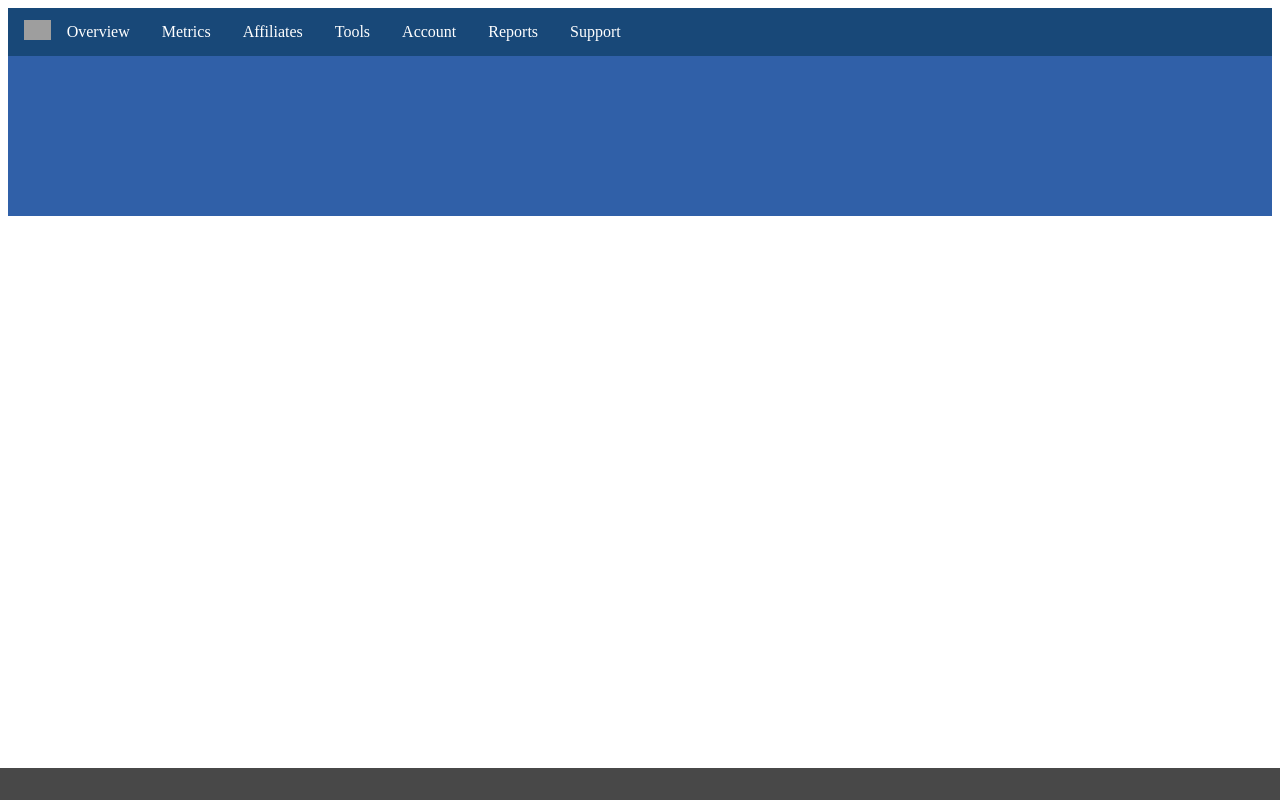
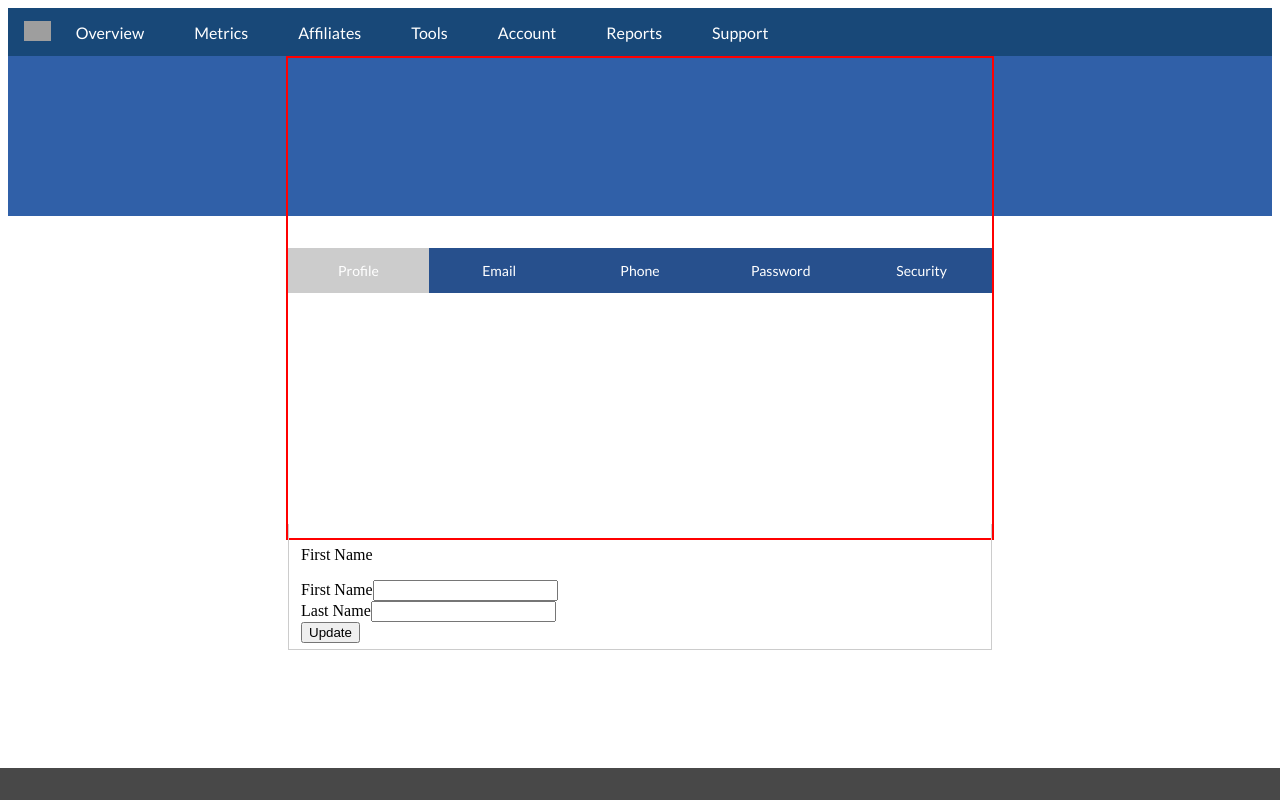
Before and after one commit to jaydray1/avant-h, an Angular app: page / in a window 1280 px wide. Built offline with nearby package versions, Linux system fonts and the light colour scheme; grey boxes are pictures that could not be loaded.

Commit message:
tabs and content

```diff
--- a/src/app/avant-header/avant-header.component.css
+++ b/src/app/avant-header/avant-header.component.css
@@ -1,9 +1,12 @@
+@import url('https://fonts.googleapis.com/css?family=Lato');
+
 .main {
     display: flex;
     align-items: center;
     background-color: #184878;
     height: 3em;
     width: 100%;
+    font-family: 'Lato', sans-serif;
 }
 .logo-image {
     height: 20px;
@@ -26,7 +29,7 @@ ul {
     display: block;
     color: white;
     text-align: center;
-    padding: 14px 16px;
+    padding: 14px 25px;
     text-decoration: none;
   }
 
--- a/src/app/avant-profile/avant-profile.component.css
+++ b/src/app/avant-profile/avant-profile.component.css
@@ -1,4 +1,8 @@
+@import url('https://fonts.googleapis.com/css?family=Lato');
+
 .prof-main {
+    display: flex;
+    flex-direction: column;
     height: 100%;
     width: 100%;
 }
@@ -8,9 +12,97 @@
     width: 100%;
 }
 
+.middle-half-header-wrap {
+    display: flex;
+    flex-direction: column;
+    justify-content: space-between;
+    height: 10em;
+}
+
 .middle-half {
-    height: 80%;
-    width: 80%;
-    background-color: yellow;
+    height: 60vh;
+    width: 55vw;
+    /* background-color: yellow; */
     z-index: 10;
+    justify-content: center;
+    align-content: center;
+    margin-bottom: 10em;
+    border: 2px solid red;
 }
+
+.middle-half-header {
+    display: flex;
+    flex-direction: column;
+    justify-content: center;
+    height: 6em;
+    width: 100%;
+    font-family: 'Lato', sans-serif;
+    font-size: 25px;
+    color: white;
+    margin-left: 18px;
+}
+
+.middle-half-tabs {
+    /* height: 4em; */
+    width: 100%;
+    display: inline-flex;
+    align-items: flex-end;
+    margin-bottom: 231px;
+}
+
+.tabcontent {
+    display: flex;
+    flex-direction: column;
+    height: 20vh;
+    /* flex-grow: 1; */
+}
+
+.bottom-half {
+    display: flex;
+    justify-content: space-around;
+    margin-top: -10em;
+}
+
+/* Style the tab */
+.tab {
+    overflow: hidden;
+    /* border: 1px solid #ccc; */
+    background-color: #27508D;
+    width: 100%;
+    display: flex;
+    justify-content: space-between;
+  }
+
+  /* Style the buttons that are used to open the tab content */
+  .tab button {
+    background-color: inherit;
+    float: left;
+    border: none;
+    outline: none;
+    cursor: pointer;
+    padding: 14px 16px;
+    transition: 0.3s;
+    width: 100%;
+    color: white;
+    font-size: 14px;
+    font-family: 'Lato', sans-serif;
+  }
+
+  /* Change background color of buttons on hover */
+  .tab button:hover {
+    background-color: white;
+    color: black;
+  }
+
+  /* Create an active/current tablink class */
+  .tab button.active {
+    background-color: #ccc;
+  }
+
+  /* Style the tab content */
+  .tabcontent {
+    display: none;
+    padding: 6px 12px;
+    border: 1px solid #ccc;
+    border-top: none;
+  }
--- a/src/app/avant-profile/avant-profile.component.html
+++ b/src/app/avant-profile/avant-profile.component.html
@@ -1,6 +1,41 @@
 <div class="prof-main">
   <div class="top-half"></div>
   <div class="bottom-half">
-    <div class="middle-half"></div>
+    <div class="middle-half">
+      <div class="middle-half-header-wrap">
+        <div class="middle-half-header">User Settings</div>
+        <div class="middle-half-tabs">
+            <div class="tab">
+                <button id="defaultOpen" class="tablinks" (click)="showTabContent($event, 'Profile')">Profile</button>
+                <button class="tablinks" (click)="showTabContent($event, 'Email')">Email</button>
+                <button class="tablinks" (click)="showTabContent($event, 'Phone')">Phone</button>
+                <button class="tablinks" (click)="showTabContent($event, 'Password')">Password</button>
+                <button class="tablinks" (click)="showTabContent($event, 'Security')">Security</button>
+            </div>
+          </div>
+            <div id="Profile" class="tabcontent">
+                <p>First Name</p>
+                <form>
+                    <div class="form-group">
+                      <label for="name">First Name</label>
+                      <input type="text" class="form-control" id="name" required>
+                    </div>
+
+                    <div class="form-group">
+                      <label for="alterEgo">Last Name</label>
+                      <input type="text" class="form-control" id="alterEgo">
+                    </div>
+
+                    <button type="submit" class="btn btn-success">Update</button>
+
+                  </form>
+            </div>
+
+              <div id="Paris" class="tabcontent">
+                <h3>Paris</h3>
+                <p>Paris is the capital of France.</p>
+              </div>
+      </div>
+    </div>
   </div>
 </div>
--- a/src/app/avant-profile/avant-profile.component.ts
+++ b/src/app/avant-profile/avant-profile.component.ts
@@ -1,4 +1,5 @@
-import { Component, OnInit } from '@angular/core';
+import { Component, OnInit, Inject } from '@angular/core';
+import { DOCUMENT } from '@angular/common';
 
 @Component({
   selector: 'app-avant-profile',
@@ -7,9 +8,30 @@ import { Component, OnInit } from '@angular/core';
 })
 export class AvantProfileComponent implements OnInit {
 
-  constructor() { }
+  constructor(
+    @Inject(DOCUMENT) private document: Document
+  ) { }
 
   ngOnInit() {
+    document.getElementById('defaultOpen').click();
+  }
+
+  showTabContent(e, tabType) {
+    // Declare all variables
+    let i, tabcontent, tablinks;
+    // Get all elements with class="tabcontent" and hide them
+    tabcontent = document.getElementsByClassName('tabcontent');
+    for (i = 0; i < tabcontent.length; i++) {
+      tabcontent[i].style.display = 'none';
+    }
+    // Get all elements with class="tablinks" and remove the class "active"
+    tablinks = document.getElementsByClassName('tablinks');
+    for (i = 0; i < tablinks.length; i++) {
+      tablinks[i].className = tablinks[i].className.replace(' active', '');
+    }
+    // Show the current tab, and add an "active" class to the button that opened the tab
+    document.getElementById(tabType).style.display = 'block';
+    e.currentTarget.className += ' active';
   }
 
 }
```
